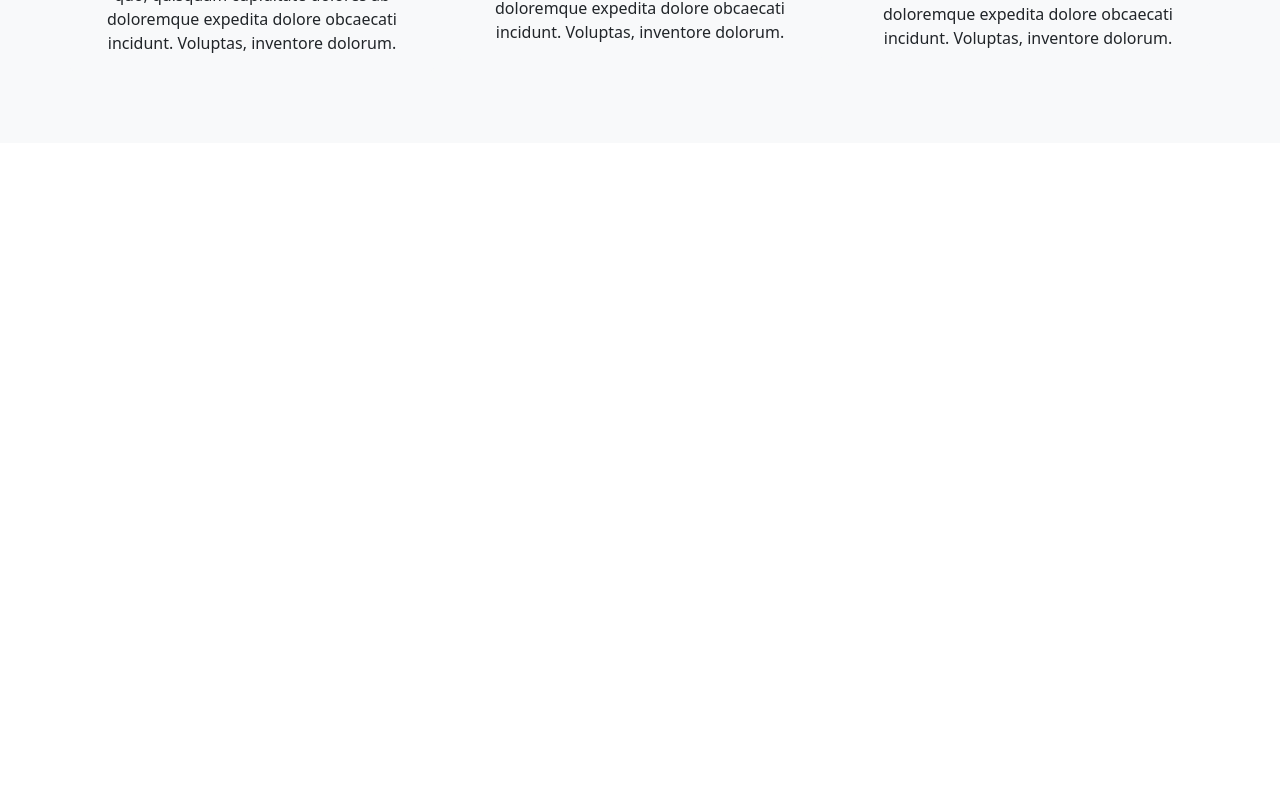
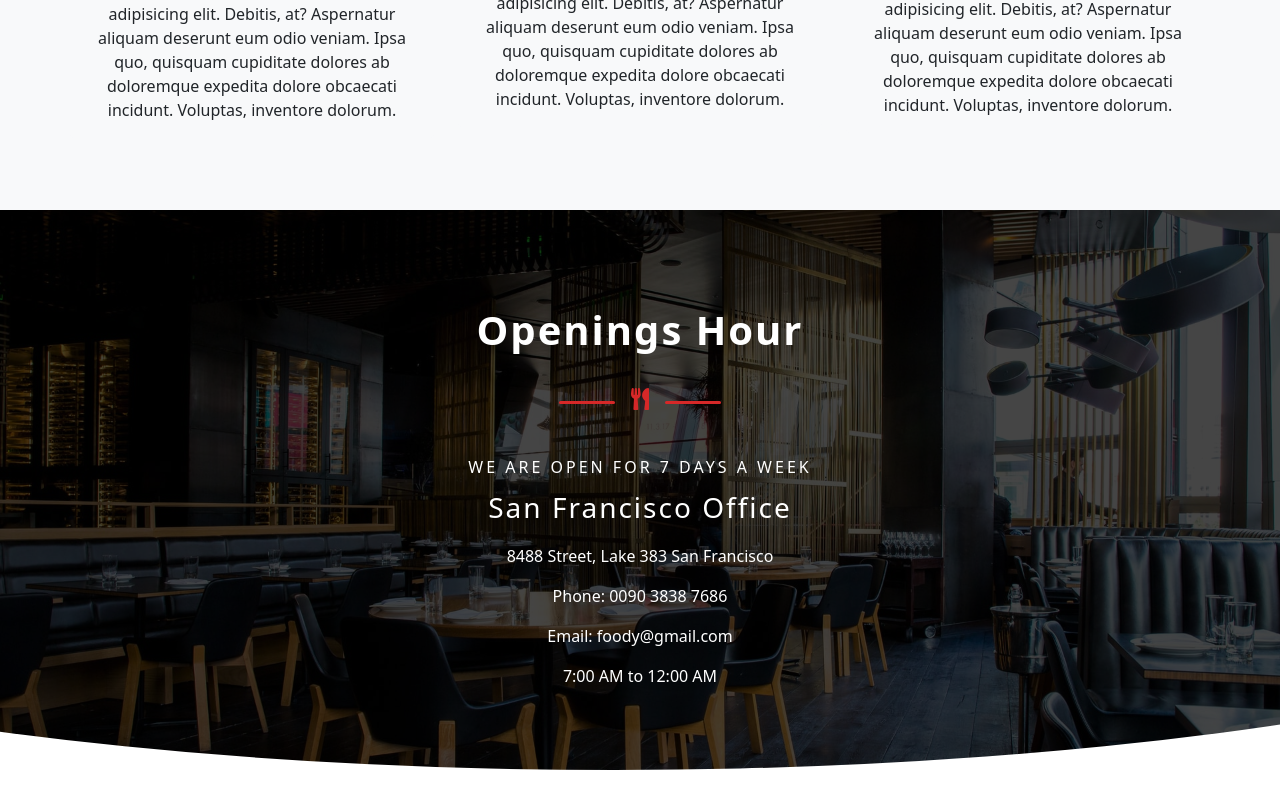
Before and after one commit to a-ndry/foody, a React (Vite) app in the folder client/: page / in a window 1280 px wide. Shown: the part 1874-2674 px from the top of the page. Before the commit the page ends 2017 px from the top, so only its background shows below. Built offline with nearby package versions, Linux system fonts and the light colour scheme.

Commit message:
Add openings section

```diff
--- a/client/src/App.tsx
+++ b/client/src/App.tsx
@@ -2,6 +2,7 @@ import "./App.css";
 import About from "./components/About/About";
 import Header from "./components/Header/Header";
 import Navbar from "./components/Navbar/Navbar";
+import Openings from "./components/Openings/Openings";
 import Services from "./components/Services/Services";
 
 function App() {
@@ -11,6 +12,7 @@ function App() {
       <Navbar />
       <About />
       <Services />
+      <Openings />
     </div>
   );
 }
--- /dev/null
+++ b/client/src/components/Openings/Openings.css
@@ -0,0 +1,16 @@
+#openings {
+  background-image: url("/src/assets/images/opening-bg.jpg");
+  background-position: center;
+  background-size: cover;
+  background-repeat: no-repeat;
+  background-color: #000000ba;
+  background-blend-mode: overlay;
+  background-attachment: fixed;
+  clip-path: ellipse(100% 55% at 48% 44%);
+}
+#openings .day {
+  letter-spacing: 3px;
+}
+#openings .office {
+  letter-spacing: 2px;
+}
--- /dev/null
+++ b/client/src/components/Openings/Openings.tsx
@@ -0,0 +1,25 @@
+import { Container } from "react-bootstrap";
+import Separator from "../Separator/Separator";
+import SectionHeading from "../Typography/SectionHeading";
+import "./Openings.css";
+
+const Openings = () => {
+  return (
+    <div id="openings" className="py-5 mb-4 text-white text-center">
+      <Container className="pt-5 pb-4">
+        <SectionHeading variant="light">Openings Hour</SectionHeading>
+        <Separator />
+        <h6 className="day fw-normal text-uppercase mt-5">
+          WE ARE OPEN FOR 7 DAYS A WEEK
+        </h6>
+        <p className="office fs-3">San Francisco Office</p>
+        <p>8488 Street, Lake 383 San Francisco</p>
+        <p>Phone: 0090 3838 7686 </p>
+        <p>Email: foody@gmail.com</p>
+        <p>7:00 AM to 12:00 AM</p>
+      </Container>
+    </div>
+  );
+};
+
+export default Openings;
--- a/client/src/components/Services/Services.tsx
+++ b/client/src/components/Services/Services.tsx
@@ -1,4 +1,4 @@
-import { Container, Row, Col, Image, Button, Card } from "react-bootstrap";
+import { Container, Row, Col, Card } from "react-bootstrap";
 import Separator from "../Separator/Separator";
 import SectionHeading from "../Typography/SectionHeading";
 import birthday from "../../assets/images/birthday-cake.svg";
--- a/client/src/components/Typography/SectionHeading.tsx
+++ b/client/src/components/Typography/SectionHeading.tsx
@@ -11,9 +11,14 @@ const SectionHeading: FC<SectionHeadingProp> = ({
   variant,
   className,
 }) => {
-  let v = variant === "light" ? "text-white bg-dark " : "text-dark";
+  let v = variant === "light" ? "text-white" : "text-dark";
   return (
-    <h2 className={`${v} text-center fw-bold ${className}`}>{children}</h2>
+    <h1
+      style={{ letterSpacing: "2px" }}
+      className={`${v} pb-4 text-center fw-bold ${className}`}
+    >
+      {children}
+    </h1>
   );
 };
 
```
